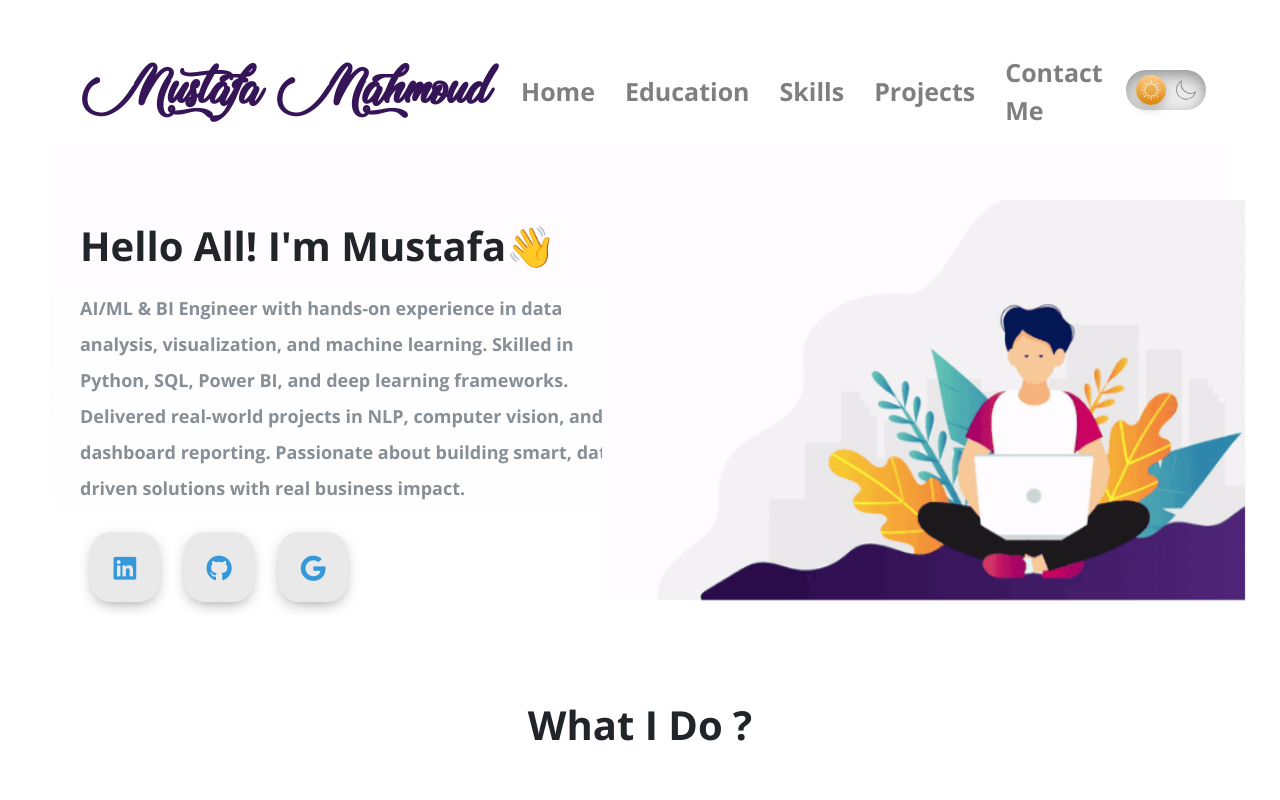
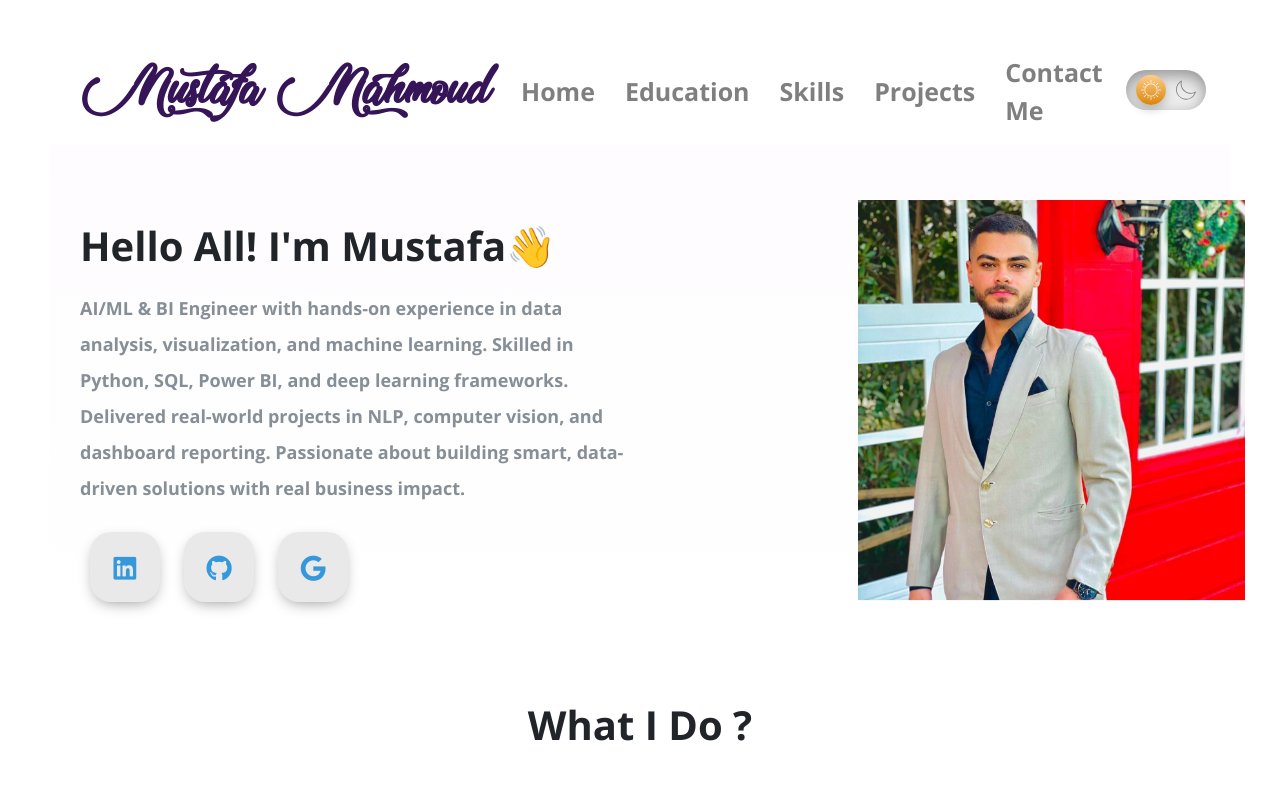
Before and after one commit to mustafaamahmoudm74/mustafaamahmoudm74.github.io, a plain HTML site: page index.html in a window 1280 px wide. Shown: the top 800 px of the page. Drawn offline with nearby package versions, Linux system fonts and the light colour scheme; a web font is replaced by a local one.

Commit message:
index.html

```diff
--- a/index.html
+++ b/index.html
@@ -109,7 +109,7 @@
     <section id="Home">
       <div class="row column1">
         <div class="col-lg-6 col-md-6 first-image">
-          <img class="boyimage" src="Image/20200630_1626599.gif" alt="" />
+          <img class="boyimage" src="Image/Mustafa.jpg" alt="" />
         </div>
         <div class="col-lg-6 section-1">
           <h1 class="Hello">
```
